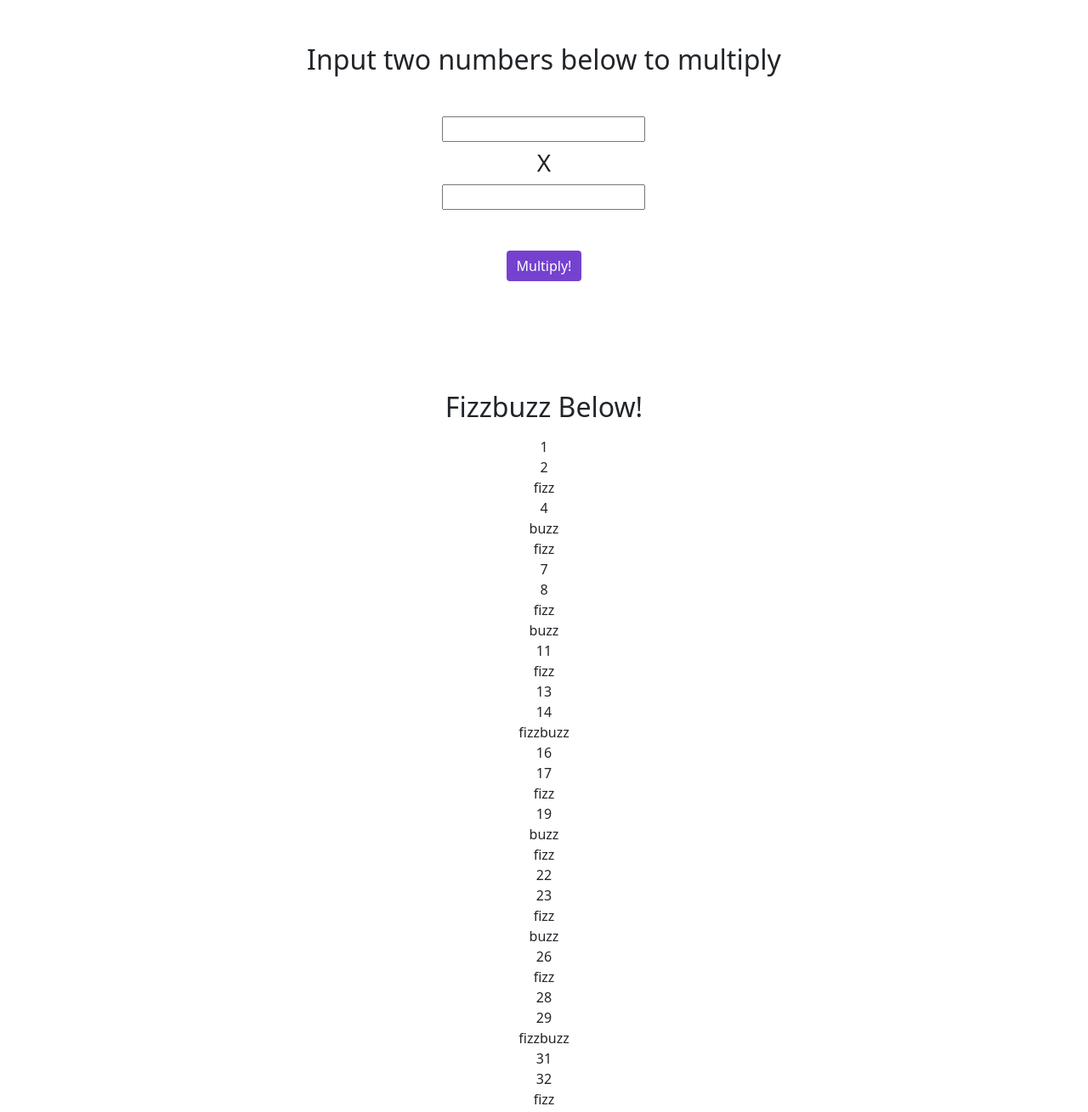
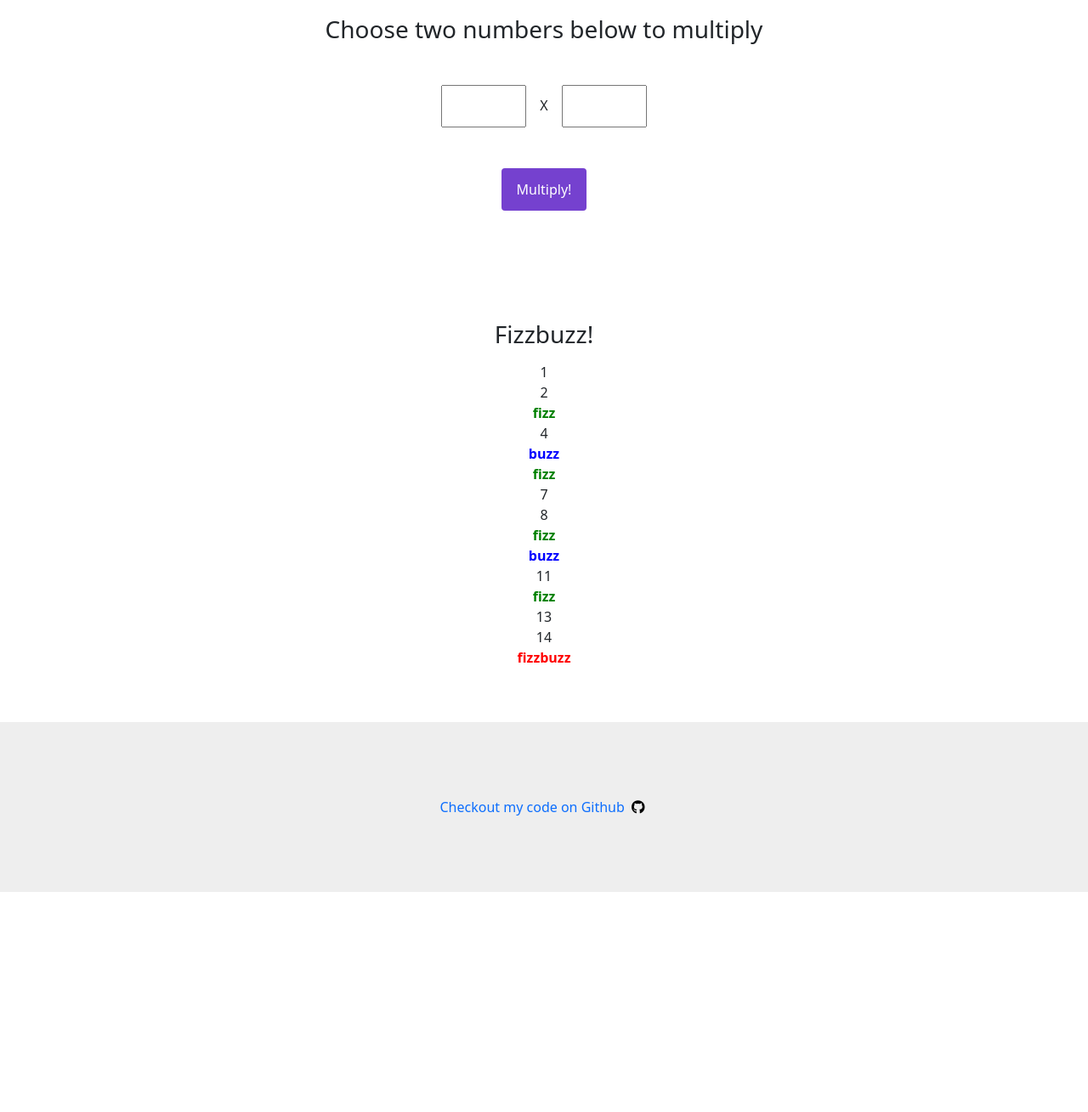
Before and after one commit to dimitermusic/code-practice, a plain HTML site: page index.html in a window 1280 px wide. Shown: the part 230-1539 px from the top of the page at 85% size. After the commit the page ends 1280 px from the top, so only its background shows below. Drawn offline with nearby package versions, Linux system fonts and the light colour scheme.

Commit message:
updated styling and added repo link

```diff
--- a/assets/css/style.css
+++ b/assets/css/style.css
@@ -1,5 +1,5 @@
 .jumbotron {
-    background-color: rgb(222, 222, 222);
+    background-color: rgb(238, 238, 238);
     width: 100%;
     height: 200px;
     display: flex;
@@ -14,9 +14,38 @@
 #multiplyBtn {
     background-color: rgb(117, 65, 207);
     border: none;
+    width: 100px;
+    height: 50px;
 }
 
 #fizzbuzz {
     list-style-type: none;
     padding: 0;
 }
+
+#numEl1 {
+    width: 100px;
+    height: 50px;
+}
+
+#numEl2 {
+    width: 100px;
+    height: 50px;
+}
+
+footer {
+    background-color: rgb(238, 238, 238);
+    width: 100%;
+    height: 200px;
+    display: flex;
+    justify-content: center;
+    align-items: center;
+}
+
+.icon {
+    color: black !important;
+}
+
+a {
+    text-decoration: none;
+}
--- a/assets/js/script.js
+++ b/assets/js/script.js
@@ -12,7 +12,7 @@ function multiply(a, b) {
 }
 
 // Confirming that multiplication function is working correctly
-console.log(`Testing multiplication function: ` + multiply(2, 4));
+console.log(`Testing multiplication function (expected outcome is 8): ` + multiply(2, 4));
 
 // preventDefault to prevent page from refreshing when button is clicked
 // Taking in user input from html page, plugging that into our multiplication function, and dynamically rendering the answer to the page.
@@ -28,23 +28,27 @@ function handleAnswerDisplay(e) {
 multiplyBtn.addEventListener("click", handleAnswerDisplay);
 
 // Fizzbuzz challenge solution from scratch with no help!
-console.log("My fizzbuzz solution");
-for (let i = 1; i < 100; i++) {
+// Dynamic rendering and styling
+console.log("Testing my fizzbuzz solution:");
+for (let i = 1; i < 16; i++) {
     if (i % 15 === 0) {
         console.log("fizzbuzz");
         const fizzbuzzEl = document.createElement("li")
         fizzbuzzEl.textContent = "fizzbuzz"
         fizzBuzzUl.append(fizzbuzzEl)
+        fizzbuzzEl.setAttribute("style", "color:red; font-weight:bold")
     } else if (i % 5 === 0) {
         console.log("buzz");
         const buzzEl = document.createElement("li")
         buzzEl.textContent = "buzz"
         fizzBuzzUl.append(buzzEl)
+        buzzEl.setAttribute("style", "color:blue; font-weight:bold")
     } else if (i % 3 === 0) {
         console.log("fizz");
         const fizzEl = document.createElement("li")
         fizzEl.textContent = "fizz"
         fizzBuzzUl.append(fizzEl)
+        fizzEl.setAttribute("style", "color:green; font-weight:bold")
     } else {
         console.log(i);
         const numEl = document.createElement("li")
--- a/index.html
+++ b/index.html
@@ -8,30 +8,37 @@
     <link href="https://cdn.jsdelivr.net/npm/bootstrap@5.1.3/dist/css/bootstrap.min.css" rel="stylesheet"
         integrity="sha384-1BmE4kWBq78iYhFldvKuhfTAU6auU8tT94WrHftjDbrCEXSU1oBoqyl2QvZ6jIW3" crossorigin="anonymous">
     <link rel="stylesheet" href="./assets/css/style.css">
-    <title>Practice</title>
+    <script src="https://kit.fontawesome.com/b2f7b346a3.js" crossorigin="anonymous"></script>
+    <title>Code Practice</title>
 </head>
 
 <body class="d-flex flex-column align-items-center text-center">
-    <div class="jumbotron">
-        <h1>Dimiter's Javascript Practice Page</h1>
+    <header class="jumbotron">
+        <h1>Dimiter's Javascript
+            <br>
+            Practice Page
+        </h1>
+    </header>
+    <div>
+        <h3 class="mt-5">Choose two numbers below to multiply</h2>
+            <form class="d-flex flex-row justify-content-center align-items-center mt-5">
+                <input type="number" id="numEl1">
+                <h6 class="my-2 mx-3">X</h6>
+                <input type="number" id="numEl2">
+            </form>
+            <button id="multiplyBtn" class="btn btn-primary mt-5">Multiply!</button>
+            <h3 id="answer" class="mt-5"></h3>
     </div>
     <hr>
-    <div>
-        <h2 class="mt-5">Input two numbers below to multiply</h2>
-        <form class="d-flex flex-column align-items-center mt-5">
-            <input type="number" id="numEl1">
-            <h3 class="my-2">X</h3>
-            <input type="number" id="numEl2">
-            <button id="multiplyBtn" class="btn btn-primary mt-5">Multiply!</button>
-        </form>
-        <h3 id="answer" class="mt-5"></h3>
-    </div>
-    <hr>
-    <div class="mt-5">
-        <h2>Fizzbuzz Below!</h2>
+    <div class="my-5">
+        <h3>Fizzbuzz!</h3>
         <ul id="fizzbuzz" class="mt-3">
         </ul>
     </div>
+    <footer>
+        <a href="https://www.github.com/dimitermusic/code-practice.html"><span>Checkout my code on Github
+                <i class="fab fa-github icon mx-1"></i></span></a>
+    </footer>
     <script src="./assets/js/script.js"></script>
 </body>
 
```
Also changed, not shown: 1 other file.
